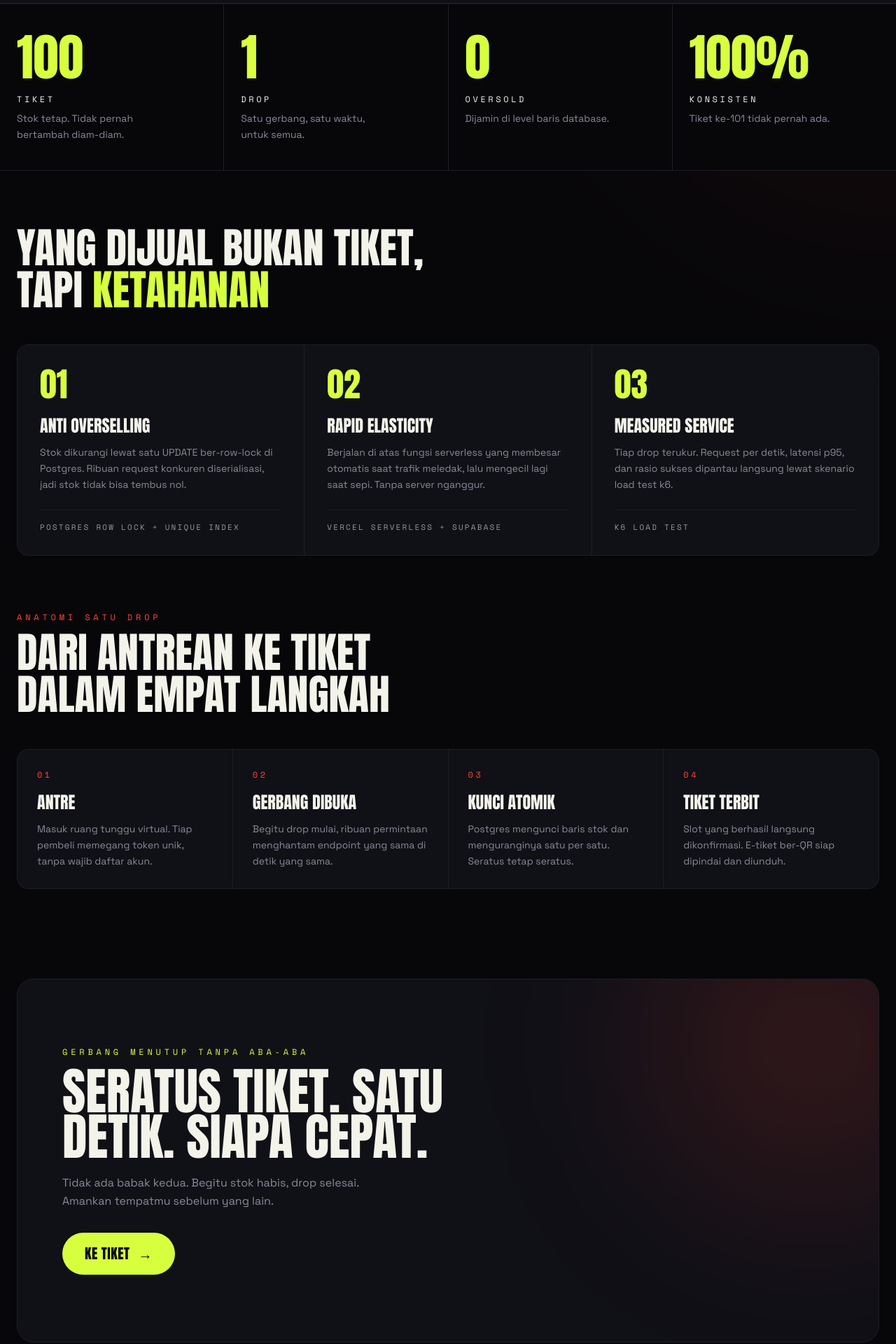
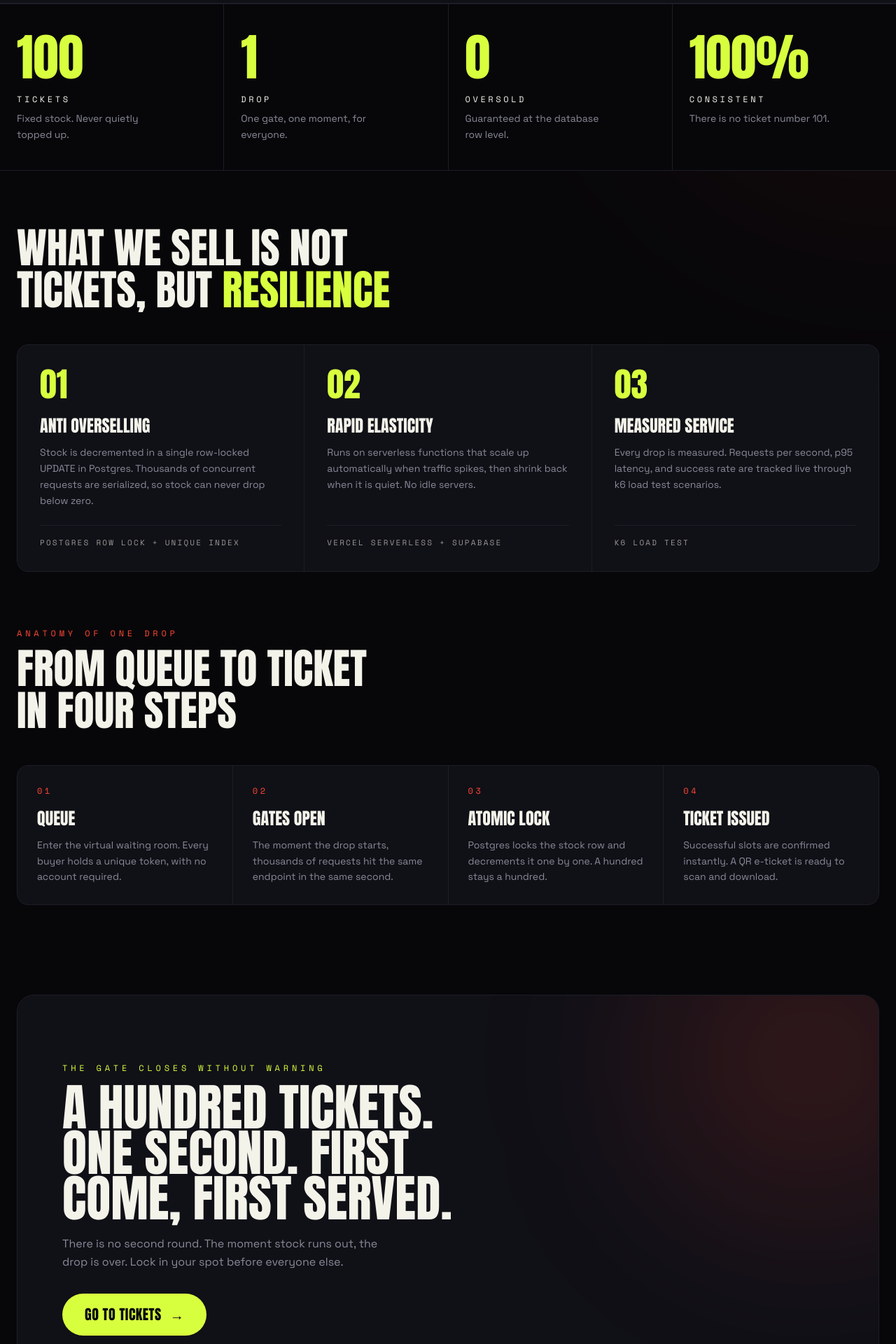
Before and after one commit to fahmiprasetio/Pesta_Pora_Ticket_Pass, a Next.js app: page / in a window 1280 px wide. Shown: the part 860-2780 px from the top of the page at 70% size. Built offline with nearby package versions, Linux system fonts and the light colour scheme; no server answers.

Commit message:
i18n(home): translate homepage copy to English

```diff
--- a/app/page.tsx
+++ b/app/page.tsx
@@ -6,29 +6,29 @@ import NavBar from "@/components/NavBar";
 import { EVENT } from "@/lib/event";
 
 const STATS = [
-  { value: "100", label: "Tiket", note: "Stok tetap. Tidak pernah bertambah diam-diam." },
-  { value: "1", label: "Drop", note: "Satu gerbang, satu waktu, untuk semua." },
-  { value: "0", label: "Oversold", note: "Dijamin di level baris database." },
-  { value: "100%", label: "Konsisten", note: "Tiket ke-101 tidak pernah ada." },
+  { value: "100", label: "Tickets", note: "Fixed stock. Never quietly topped up." },
+  { value: "1", label: "Drop", note: "One gate, one moment, for everyone." },
+  { value: "0", label: "Oversold", note: "Guaranteed at the database row level." },
+  { value: "100%", label: "Consistent", note: "There is no ticket number 101." },
 ];
 
 const FEATURES = [
   {
     num: "01",
     title: "Anti Overselling",
-    body: "Stok dikurangi lewat satu UPDATE ber-row-lock di Postgres. Ribuan request konkuren diserialisasi, jadi stok tidak bisa tembus nol.",
+    body: "Stock is decremented in a single row-locked UPDATE in Postgres. Thousands of concurrent requests are serialized, so stock can never drop below zero.",
     spec: "Postgres row lock + unique index",
   },
   {
     num: "02",
     title: "Rapid Elasticity",
-    body: "Berjalan di atas fungsi serverless yang membesar otomatis saat trafik meledak, lalu mengecil lagi saat sepi. Tanpa server nganggur.",
+    body: "Runs on serverless functions that scale up automatically when traffic spikes, then shrink back when it is quiet. No idle servers.",
     spec: "Vercel serverless + Supabase",
   },
   {
     num: "03",
     title: "Measured Service",
-    body: "Tiap drop terukur. Request per detik, latensi p95, dan rasio sukses dipantau langsung lewat skenario load test k6.",
+    body: "Every drop is measured. Requests per second, p95 latency, and success rate are tracked live through k6 load test scenarios.",
     spec: "k6 load test",
   },
 ];
@@ -36,23 +36,23 @@ const FEATURES = [
 const STEPS = [
   {
     num: "01",
-    title: "Antre",
-    body: "Masuk ruang tunggu virtual. Tiap pembeli memegang token unik, tanpa wajib daftar akun.",
+    title: "Queue",
+    body: "Enter the virtual waiting room. Every buyer holds a unique token, with no account required.",
   },
   {
     num: "02",
-    title: "Gerbang dibuka",
-    body: "Begitu drop mulai, ribuan permintaan menghantam endpoint yang sama di detik yang sama.",
+    title: "Gates open",
+    body: "The moment the drop starts, thousands of requests hit the same endpoint in the same second.",
   },
   {
     num: "03",
-    title: "Kunci atomik",
-    body: "Postgres mengunci baris stok dan menguranginya satu per satu. Seratus tetap seratus.",
+    title: "Atomic lock",
+    body: "Postgres locks the stock row and decrements it one by one. A hundred stays a hundred.",
   },
   {
     num: "04",
-    title: "Tiket terbit",
-    body: "Slot yang berhasil langsung dikonfirmasi. E-tiket ber-QR siap dipindai dan diunduh.",
+    title: "Ticket issued",
+    body: "Successful slots are confirmed instantly. A QR e-ticket is ready to scan and download.",
   },
 ];
 
@@ -98,13 +98,13 @@ export default function HomePage() {
             <span>{EVENT.gates}</span>
           </div>
           <p className="mt-6 max-w-[46ch] text-base leading-relaxed text-haze">
-            Seratus tiket. Satu gerbang. Ribuan tangan di detik yang sama. Lonjak
-            dibangun untuk bertahan saat trafiknya meledak, dan memastikan tiket
-            ke-101 tidak pernah ada.
+            A hundred tickets. One gate. Thousands of hands in the same second.
+            Lonjak is built to stay standing when traffic explodes, and to make
+            sure ticket number 101 never exists.
           </p>
           <p className="mt-5 font-mono text-[11px] uppercase tracking-[0.25em] text-paper/70">
-            Tanpa daftar <span className="text-acid">/</span> Token unik per pembeli{" "}
-            <span className="text-acid">/</span> Anti-calo di level database
+            No sign-up <span className="text-acid">/</span> Unique token per buyer{" "}
+            <span className="text-acid">/</span> Anti-scalping at the database level
           </p>
         </div>
 
@@ -136,7 +136,7 @@ export default function HomePage() {
       <section className="relative z-10 mx-auto max-w-[1400px] px-6 py-20">
         <Reveal>
           <h2 className="max-w-[20ch] font-display text-4xl uppercase leading-none md:text-6xl">
-            Yang dijual bukan tiket, tapi <span className="text-acid">ketahanan</span>
+            What we sell is not tickets, but <span className="text-acid">resilience</span>
           </h2>
         </Reveal>
         <div className="mt-12 grid grid-cols-1 gap-px overflow-hidden rounded-2xl border border-ink-line bg-ink-line md:grid-cols-3">
@@ -160,10 +160,10 @@ export default function HomePage() {
       <section className="relative z-10 mx-auto max-w-[1400px] px-6 pb-8">
         <Reveal>
           <p className="font-mono text-xs uppercase tracking-[0.4em] text-flame">
-            Anatomi satu drop
+            Anatomy of one drop
           </p>
           <h2 className="mt-3 max-w-[18ch] font-display text-4xl uppercase leading-none md:text-6xl">
-            Dari antrean ke tiket dalam empat langkah
+            From queue to ticket in four steps
           </h2>
         </Reveal>
         <div className="mt-12 grid grid-cols-1 gap-px overflow-hidden rounded-2xl border border-ink-line bg-ink-line sm:grid-cols-2 md:grid-cols-4">
@@ -191,20 +191,20 @@ export default function HomePage() {
           />
           <div className="relative z-10">
             <p className="font-mono text-xs uppercase tracking-[0.4em] text-acid">
-              Gerbang menutup tanpa aba-aba
+              The gate closes without warning
             </p>
             <h2 className="mt-4 max-w-[16ch] font-display text-5xl uppercase leading-[0.9] md:text-7xl">
-              Seratus tiket. Satu detik. Siapa cepat.
+              A hundred tickets. One second. First come, first served.
             </h2>
             <p className="mt-5 max-w-[46ch] text-base leading-relaxed text-haze">
-              Tidak ada babak kedua. Begitu stok habis, drop selesai. Amankan
-              tempatmu sebelum yang lain.
+              There is no second round. The moment stock runs out, the drop is
+              over. Lock in your spot before everyone else.
             </p>
             <a
               href="#tiket"
               className="mt-8 inline-flex items-center gap-3 rounded-full bg-acid px-8 py-4 font-display text-xl uppercase tracking-wide text-ink transition-colors hover:bg-acid-deep"
             >
-              Ke tiket
+              Go to tickets
               <span aria-hidden>&rarr;</span>
             </a>
           </div>
@@ -215,7 +215,7 @@ export default function HomePage() {
         <div className="mx-auto flex max-w-[1400px] flex-col items-center gap-1 px-6 py-5 text-center sm:flex-row sm:justify-between sm:text-left">
           <span className="font-display text-base uppercase tracking-wide">Lonjak</span>
           <span className="font-mono text-[11px] uppercase tracking-widest text-haze">
-            &copy; 2026 Lonjak. Seluruh hak cipta dilindungi.
+            &copy; 2026 Lonjak. All rights reserved.
           </span>
         </div>
       </footer>
```
